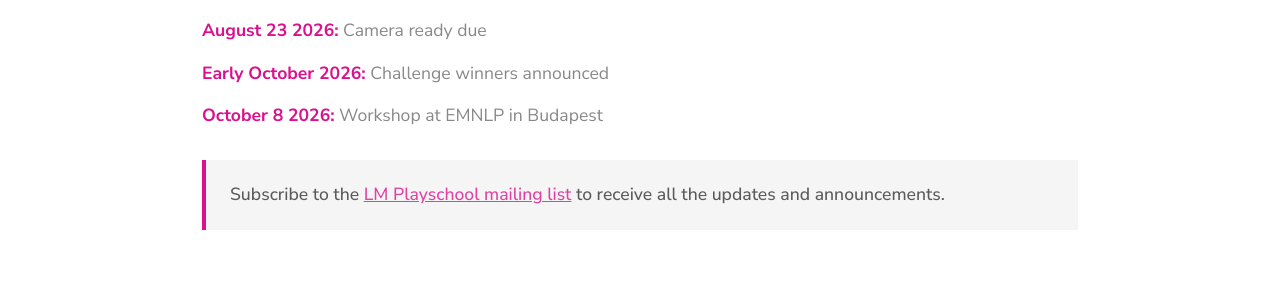
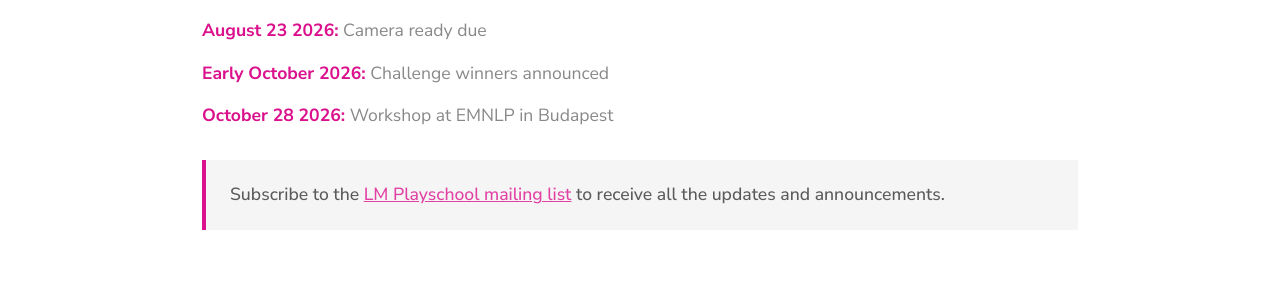
Before and after one commit to lm-playschool/lm-playschool.github.io, a Jekyll site: the page built from _content/_pages/timeline.md, in a window 1280 px wide. Shown: the part 520-818 px from the top of the page. Built offline with Jekyll 4.4.1, drawn with Linux system fonts in a browser that asks for light colours.

Commit message:
Update timeline.md

```diff
--- a/_content/_pages/timeline.md
+++ b/_content/_pages/timeline.md
@@ -22,4 +22,4 @@ show_mailing_list: true
 
 <p><span style="color: #DB108C; font-weight: bold;">Early October 2026:</span> Challenge winners announced</p>
 
-<p><span style="color: #DB108C; font-weight: bold;">October 8 2026:</span> Workshop at EMNLP in Budapest</p>
+<p><span style="color: #DB108C; font-weight: bold;">October 28 2026:</span> Workshop at EMNLP in Budapest</p>
```
